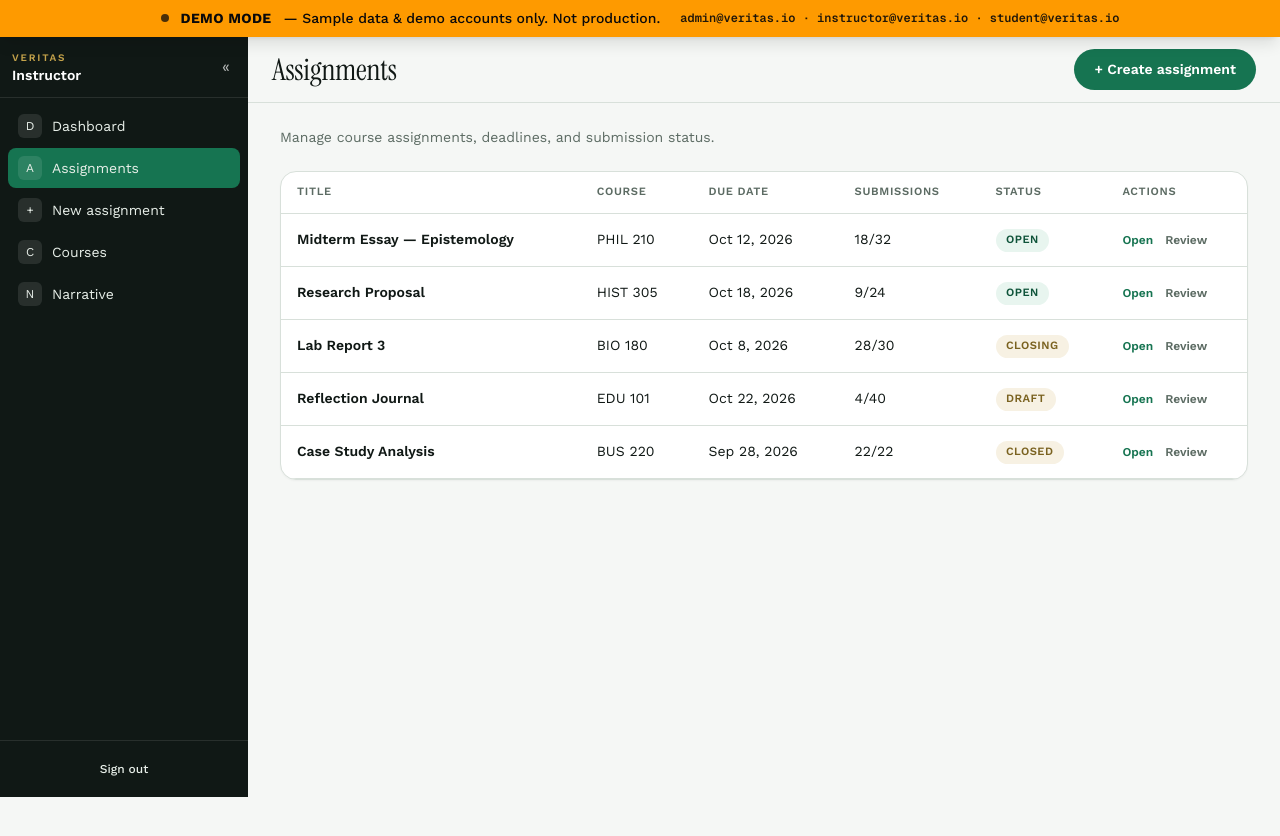
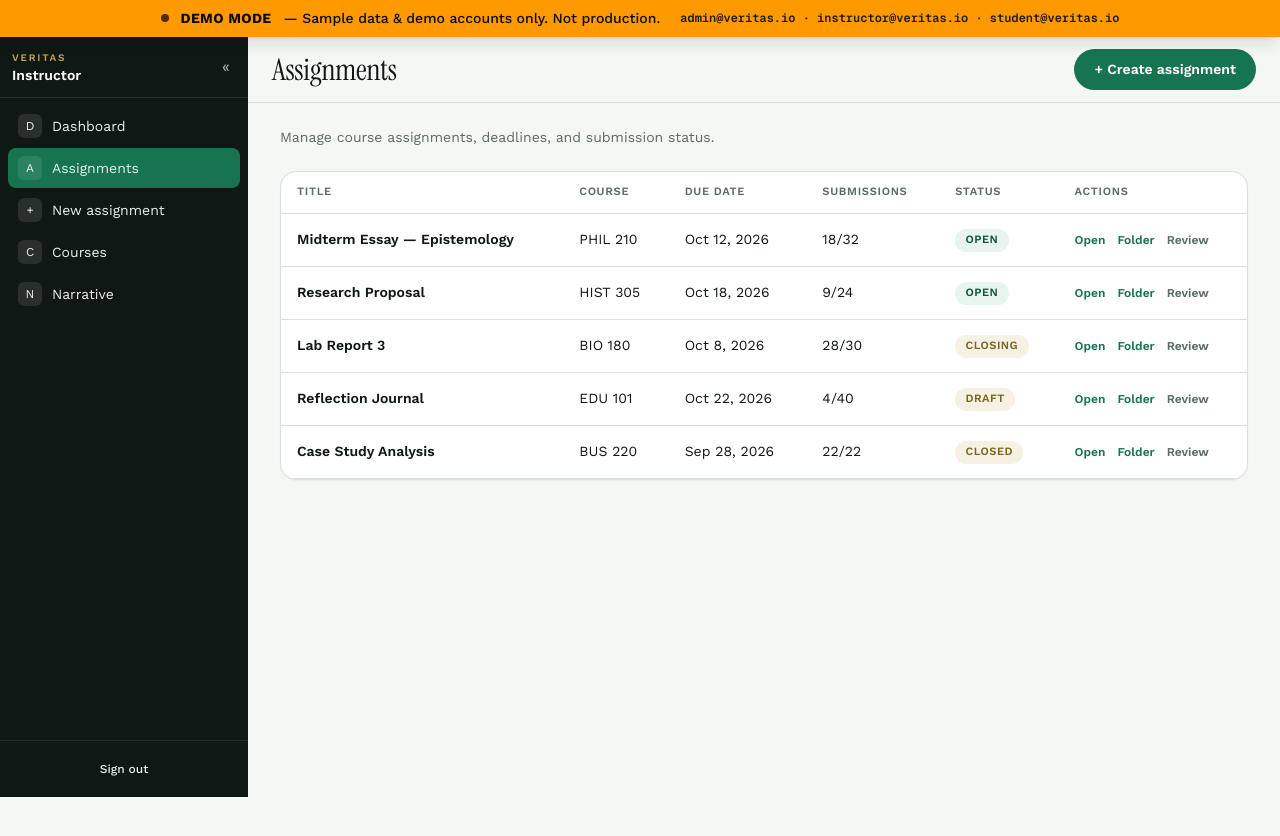
Before and after one commit to heidif24/veritas, a Next.js app: page /instructor/assignments in a window 1280 px wide. Built offline with nearby package versions, Linux system fonts and the light colour scheme.

Commit message:
feat: instructor assignments list with Folder link

```diff
--- a/app/instructor/assignments/page.tsx
+++ b/app/instructor/assignments/page.tsx
@@ -54,6 +54,9 @@ export default function AssignmentsListPage() {
                     <Link href={`/instructor/assignment/${a.id}`} className="text-xs font-semibold text-[var(--emerald)] hover:underline">
                       Open
                     </Link>
+                    <Link href={`/instructor/assignment/${a.id}/folder`} className="text-xs font-semibold text-[var(--emerald)] hover:underline">
+                      Folder
+                    </Link>
                     <Link href={`/instructor/review/${a.id}`} className="text-xs font-semibold text-[var(--muted)] hover:underline">
                       Review
                     </Link>
```
